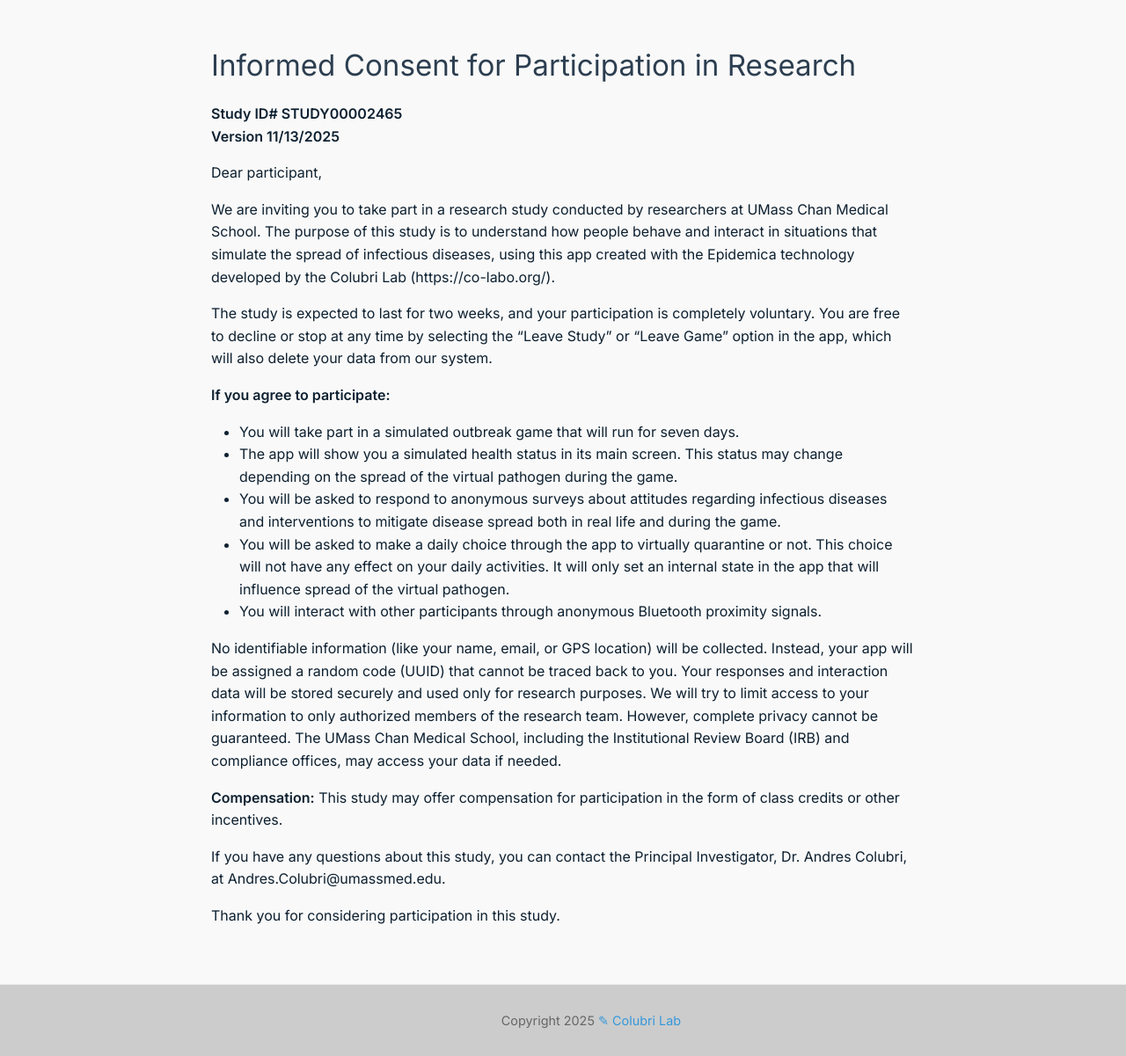
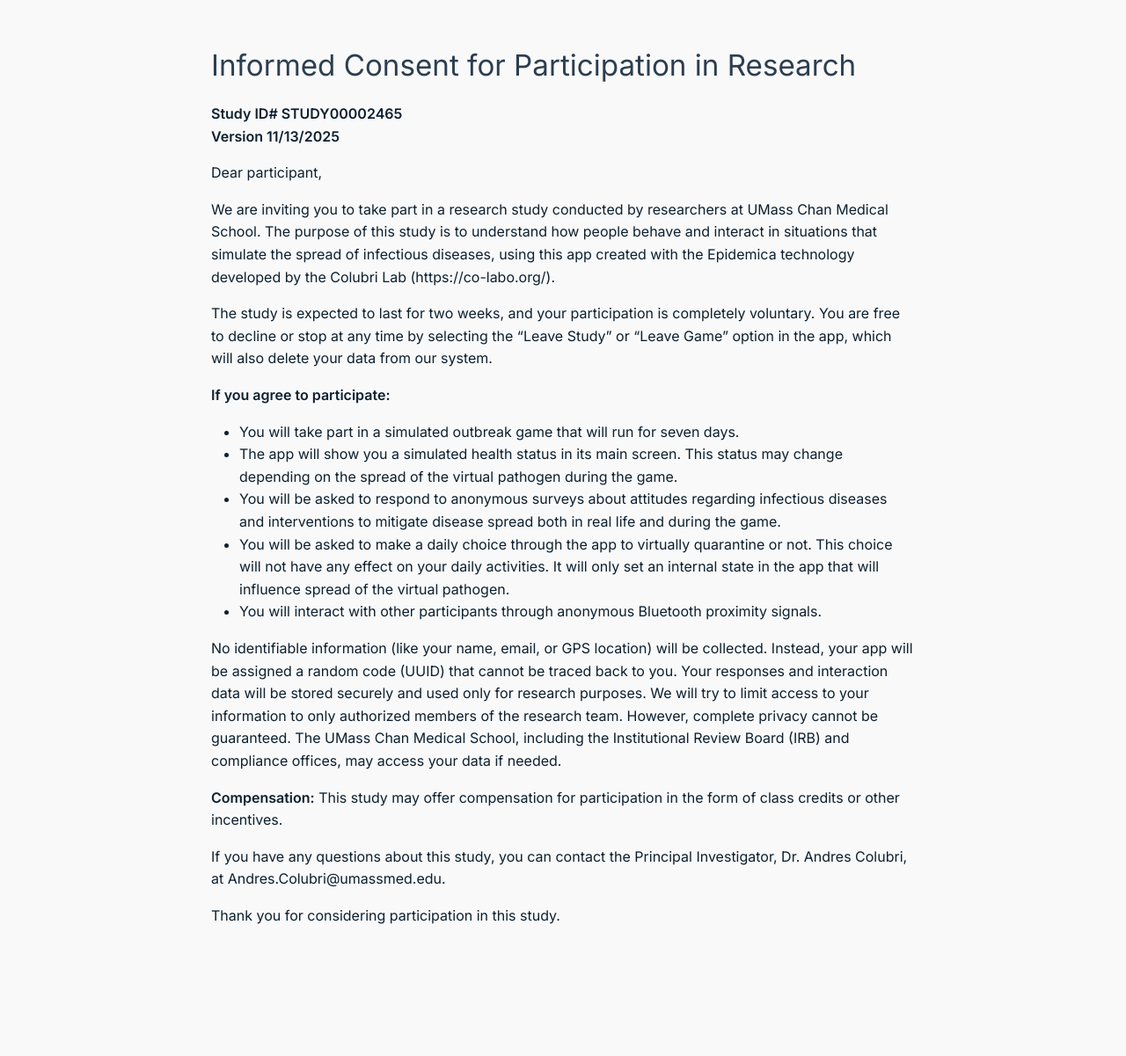
Before and after one commit to colabobio/epidemica-website, a Jekyll site: the page epigames/vinuepi26/consent.html, which Jekyll copies as it is, in a window 1280 px wide. Shown: the whole page at 88% size. Built offline with Jekyll 4.4.1, drawn with Linux system fonts in a browser that asks for light colours; after the commit the page ends 1055 px from its top, so only the background shows below that.

Commit message:
remove footer

```diff
--- a/epigames/vinuepi26/consent.html
+++ b/epigames/vinuepi26/consent.html
@@ -68,9 +68,5 @@
         <p>Thank you for considering participation in this study.</p>
 
     </main>
-
-    <footer>
-      Copyright 2025 <a href="https://co-labo.org/">&#9998; Colubri Lab</a>
-    </footer>
   </body>
 </html>
```
Lines whose indentation alone changed are shown as unchanged.
